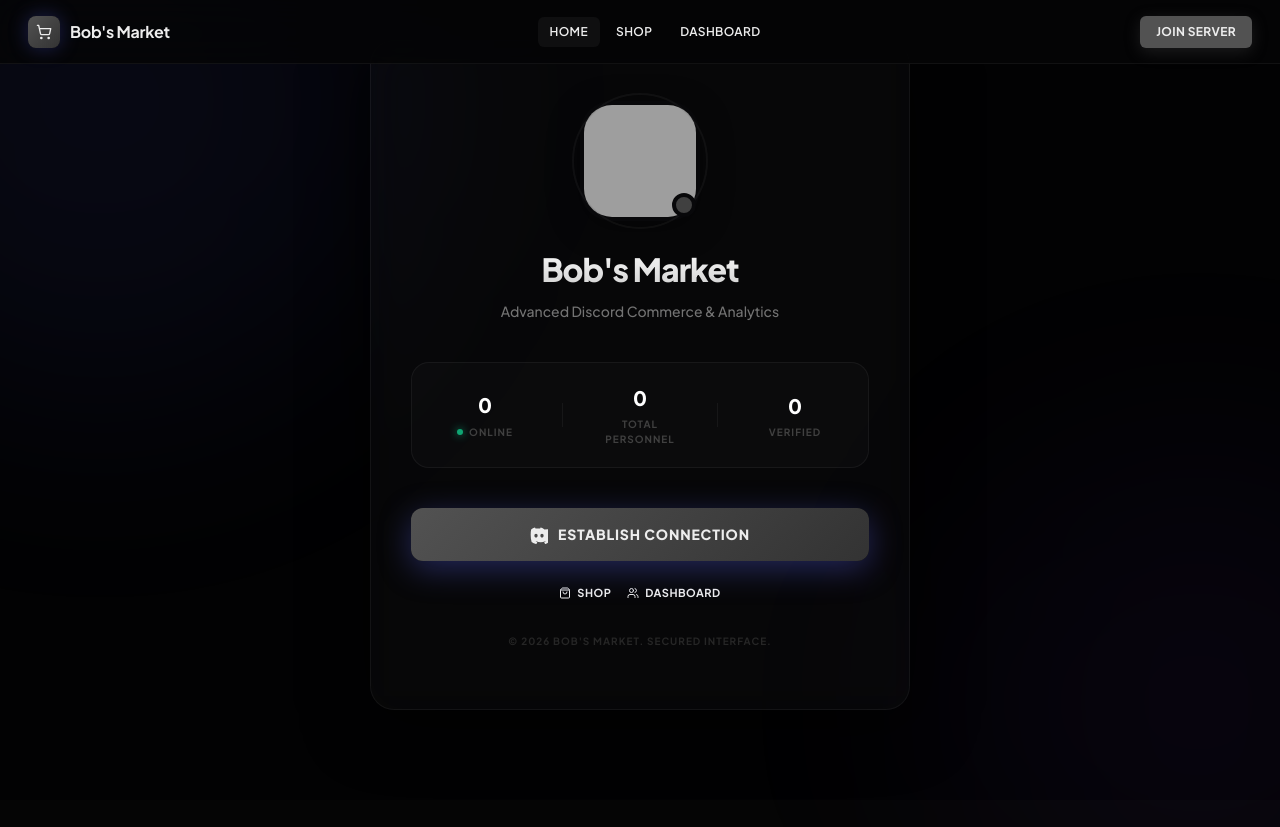
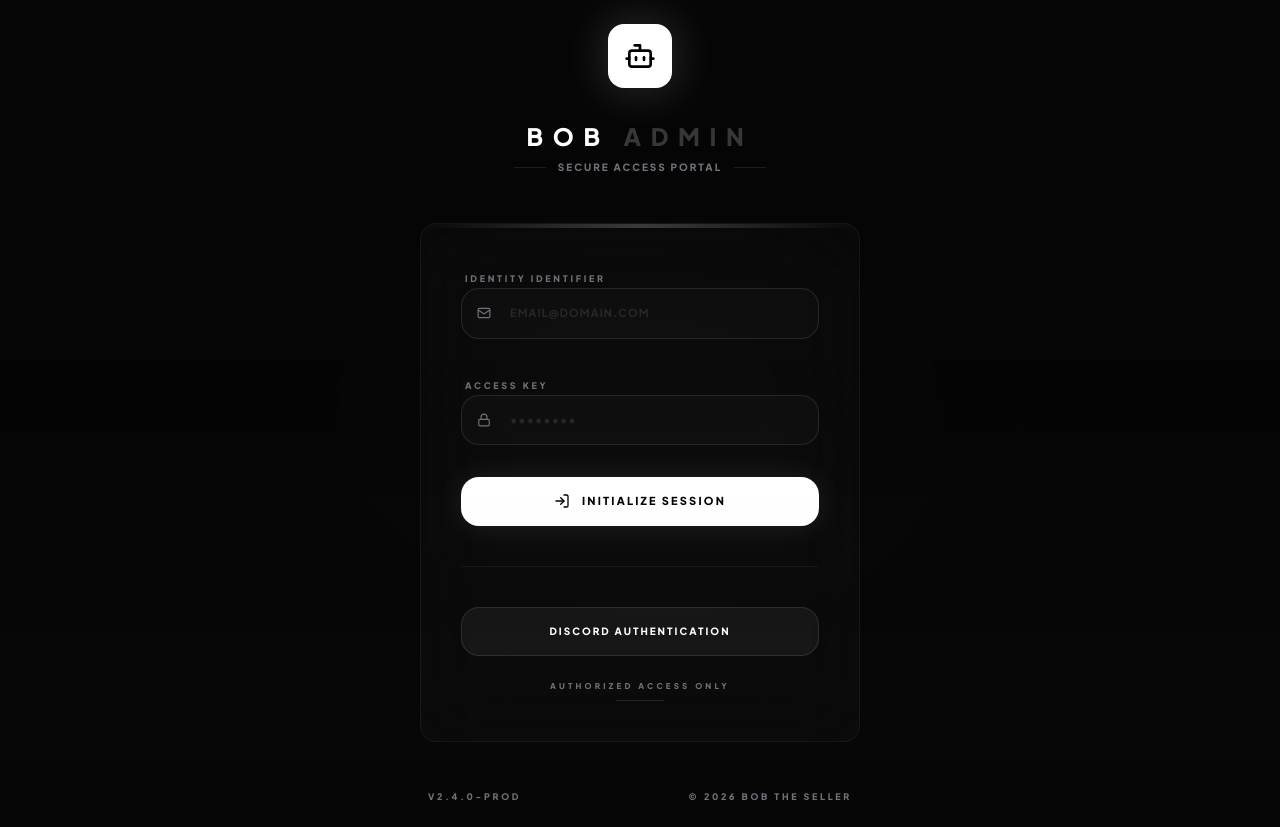
Before and after one commit to Cam-Pan-i/admin-dashboard, a React (Vite) app: page / in a window 1280 px wide. Before the commit the page ends 800 px from the top, so only its background shows below. Built offline with nearby package versions, Linux system fonts and the light colour scheme; no server answers; the database is empty; grey boxes are pictures that could not be loaded.

Commit message:
feat: Set root route to dashboard
The root path ("/") now correctly directs to the `DashboardApp` component, enhancing user onboarding for administrators. The previous route for `MainPage` has been moved to "/main".

```diff
--- a/src/App.tsx
+++ b/src/App.tsx
@@ -170,10 +170,10 @@
     <QueryClientProvider client={queryClient}>
       <BrowserRouter>
         <Routes>
-          <Route path="/" element={<MainPage />} />
+          <Route path="/main" element={<MainPage />} />
           <Route path="/shop" element={<ShopPage />} />
           <Route path="/callback" element={<CallbackPage />} />
-          <Route path="/admin/*" element={<DashboardApp />} />
+          <Route path="/" element={<DashboardApp />} />
           <Route path="*" element={<DashboardApp />} />
         </Routes>
       </BrowserRouter>
```
